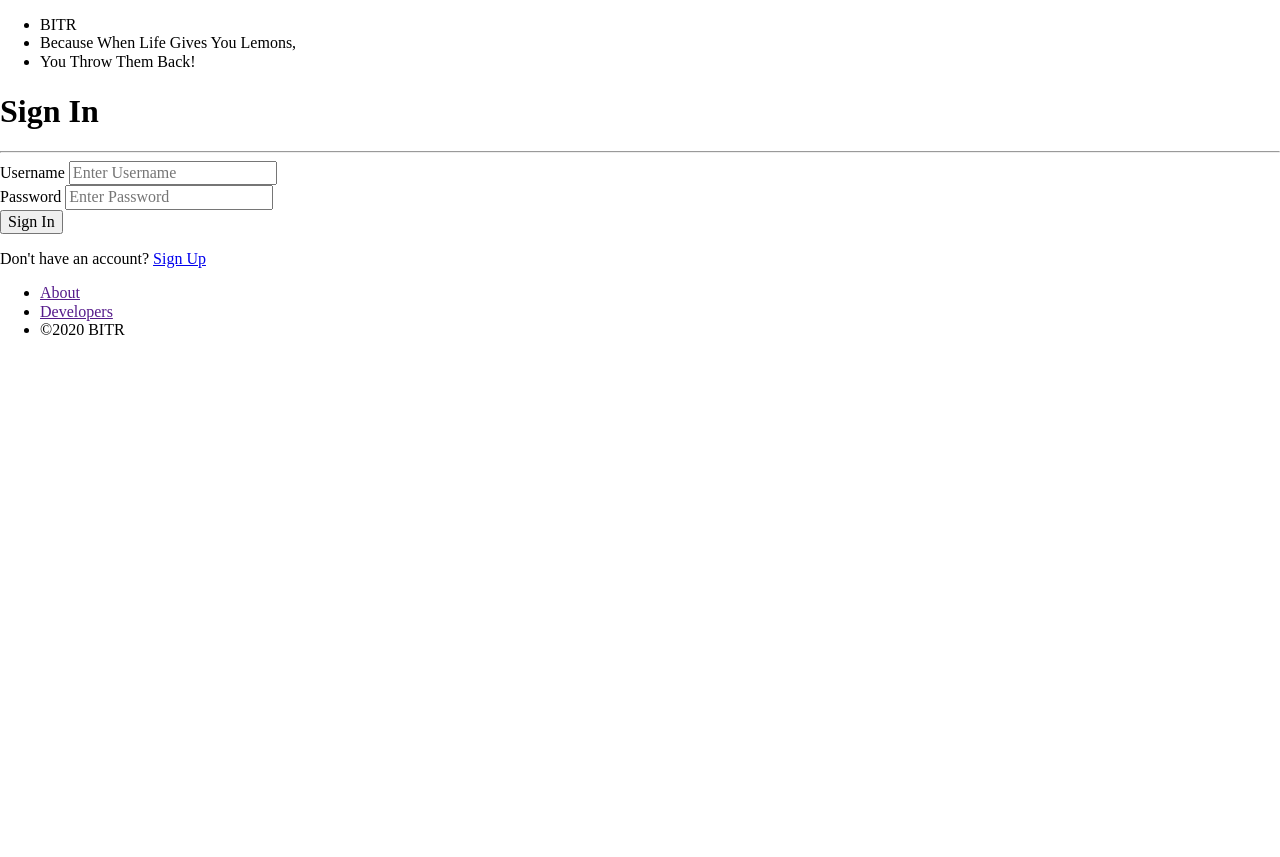
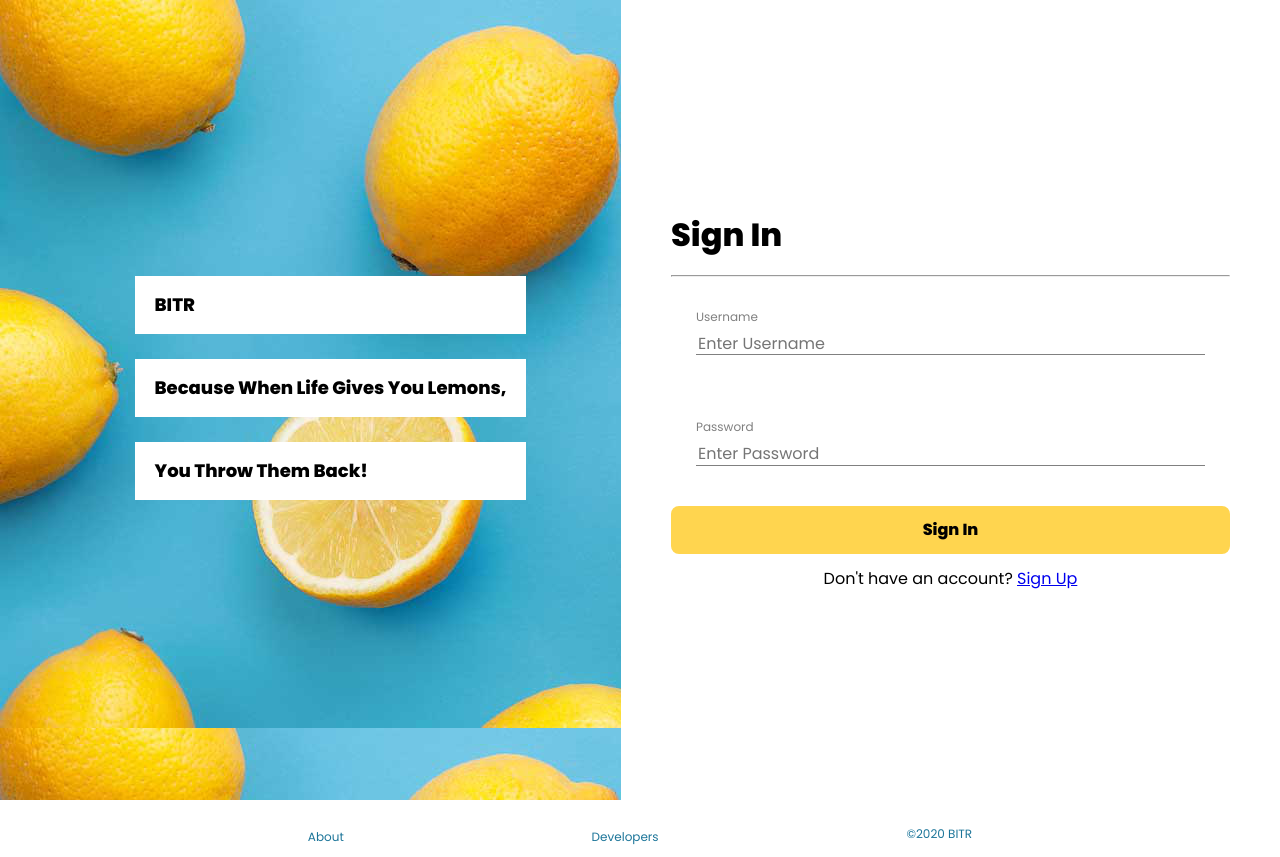
Before and after one commit to DejaLFlynn/Social_Network, a website: page frontend/index.html in a window 1280 px wide. Before the commit the page ends 800 px from the top, so only its background shows below. Drawn offline with nearby package versions, Linux system fonts and the light colour scheme.

Commit message:
Work on signUp

```diff
--- a/frontend/index.html
+++ b/frontend/index.html
@@ -7,6 +7,7 @@
     <script src="./index.js"></script>
     <script src="https://unpkg.com/axios/dist/axios.min.js"></script>
     <link rel="icon" href="./images/lemon.ico" type="image/x-icon">
+    <link href="https://fonts.googleapis.com/css?family=Poppins:400,800&display=swap" rel="stylesheet">
     <link rel="stylesheet" href="master.css"> </link>
     <link rel="stylesheet" href="normal.css"></link>
 
@@ -27,33 +28,33 @@
             <div class="formSection">
                 <form action="submit">
                     <div>
-                        <h1> Sign In</h1>
+                        <h1> Sign In </h1>
                         <hr>
                         <div class="formHolder">
                             <div class="userInput">
-                                <label for="username">Username</label>
+                                <label for="username"> Username </label>
                                 <input type="text" name="username" placeholder="Enter Username" id="" required>
                             </div>
 
                             <div class="userInput">
-                                <label for="password">Password</label>
+                                <label for="password"> Password </label>
                                 <input type="text" name="password" placeholder="Enter Password" id="">
                             </div>
 
                             <button type="button"> Sign In </button>
-                            <p class="centered">Don't have an account? <a href="/"> Sign Up</a></p>
+                            <p class="centered"> Don't have an account? <a href="./signUpPage/index.html"> Sign Up</a></p>
                         </div>
                     </div>
                 </form>
-                <footer>
-                    <ul class="footer">
-                        <li><a href=""> About </a></li>
-                        <li><a href=""> Developers </a></li>
-                        <li id="copyright"> &copy;2020 BITR </li>
-                    </ul>
-                </footer>
             </div>
         </div>
     </div>
+    <footer>
+        <ul class="footer">
+            <li><a href=""> About </a></li>
+            <li><a href=""> Developers </a></li>
+            <li id="copyright"> &copy;2020 BITR </li>
+        </ul>
+    </footer>
 </body>
 </html>
--- a/frontend/index.js
+++ b/frontend/index.js
@@ -0,0 +1,3 @@
+document.addEventListener("DOMContentLoaded", () => {
+  console.log("hey boo")
+})
--- a/frontend/master.css
+++ b/frontend/master.css
@@ -0,0 +1,124 @@
+* {
+  font-family: "Poppins", sans-serif;
+  font-size: 16px;
+}
+
+textarea, select, input, button {
+  outline: none;
+}
+
+p {
+  font-weight: 400;
+}
+.centered {
+  text-align: center;
+}
+.homeContainer {
+  height: 100vh;
+  display: flex;
+  flex-direction: row;/* might change*/
+  width: 100%;
+}
+
+.left {
+  flex-grow: 1;
+  display: flex;
+  justify-content: center;
+  background-image: url("./images/LemonBackdrop.png");
+}
+.userInput {
+  padding: 25px;
+}
+.right {
+  flex-grow: 1;
+  background-color: white;
+  display: flex;
+  justify-content: center;
+  flex-direction: column;
+  padding: 50px;
+}
+.userInput {
+  display: flex;
+  flex-direction: column;
+  margin-bottom: 15px;
+}
+
+.userInput input {
+  border: none;
+  border-bottom: 1px solid gray;
+}
+label {
+  font-size: 12px;
+  color: grey;
+  padding-bottom: 10px;
+}
+
+.leftSideText > li {
+  display: flex;
+  flex-direction: row;
+  align-items: center;
+  justify-content: center;
+  font-size: 18px;
+  font-weight: bold;
+  line-height: 18px;
+  justify-content: left;
+  padding-bottom: 50px;
+  background-color: white;
+
+
+  padding: 20px;
+  margin-bottom: 25px;
+}
+
+.leftSideText {
+  display: flex;
+  flex-direction: column;
+  justify-content: center;
+}
+
+
+
+button {
+  width: 100%;
+  background-color: #ffd54f;
+  color: black;
+  border: none;
+  padding: 15px;
+  border-radius: 8px;
+  margin-top: 15px;
+  font-weight: 800;
+}
+
+button:hover{
+  background-color: #f6b605;
+  transition: all 1s;
+}
+
+footer {
+  background-color: white;
+  padding: 0 10px;
+  padding-top: 15px;
+}
+
+footer a {
+  color: #1c7599;
+  text-decoration: none;
+  font-size: 12px;
+}
+
+footer #copyright {
+  color: #1c7599;
+  text-decoration: none;
+  font-size: 12px;
+}
+
+.footer {
+  list-style-type: none;
+  font-family: "Poppins", "sans-serif";
+  font-size: 12px;
+  display: flex;
+  flex-wrap: wrap;
+  flex-direction: row;
+  justify-content: space-evenly;
+  padding: 0 50px;
+}
--- a/frontend/signUpPage/master.css
+++ b/frontend/signUpPage/master.css
@@ -0,0 +1,104 @@
+* {
+  font-family: "Poppins", sans-serif;
+  font-size: 16px;
+}
+
+
+textarea, select, input, button {
+  outline: none;
+}
+
+p {
+  font-weight: 400;
+}
+.centered {
+  text-align: center;
+}
+.homeContainer {
+  height: 100vh;
+  display: flex;
+  flex-direction: row;/* might change*/
+  width: 150%;
+}
+
+.left {
+  flex-grow: 1;
+  display: flex;
+  justify-content: center;
+  background-image: url("../images/ShadyTIme.png");
+  background-size: 100vh 50vw;
+  /* background-repeat: no-repeat; */
+
+}
+.userInput {
+  padding: 25px;
+}
+.right {
+  flex-grow: 1;
+  background-color: white;
+  display: flex;
+  justify-content: center;
+  flex-direction: column;
+  padding: 50px;
+}
+.userInput {
+  display: flex;
+  flex-direction: column;
+  margin-bottom: 15px;
+}
+
+.userInput input {
+  border: none;
+  border-bottom: 1px solid gray;
+}
+label {
+  font-size: 12px;
+  color: grey;
+  padding-bottom: 10px;
+}
+
+
+button {
+  width: 100%;
+  background-color: #ffd54f;
+  color: black;
+  border: none;
+  padding: 15px;
+  border-radius: 8px;
+  margin-top: 15px;
+  font-weight: 800;
+}
+
+button:hover{
+  background-color: #f6b605;
+  transition: all 1s;
+}
+
+footer {
+  background-color: white;
+  padding: 0 10px;
+  padding-top: 15px;
+}
+
+footer a {
+  color: #1c7599;
+  text-decoration: none;
+  font-size: 12px;
+}
+
+footer #copyright {
+  color: #1c7599;
+  text-decoration: none;
+  font-size: 12px;
+}
+
+.footer {
+  list-style-type: none;
+  font-family: "Poppins", "sans-serif";
+  font-size: 12px;
+  display: flex;
+  flex-wrap: wrap;
+  flex-direction: row;
+  justify-content: space-evenly;
+  padding: 0 50px;
+}
```
Also changed, not shown: frontend/signUpPage/index.html (+4 -4 lines).
